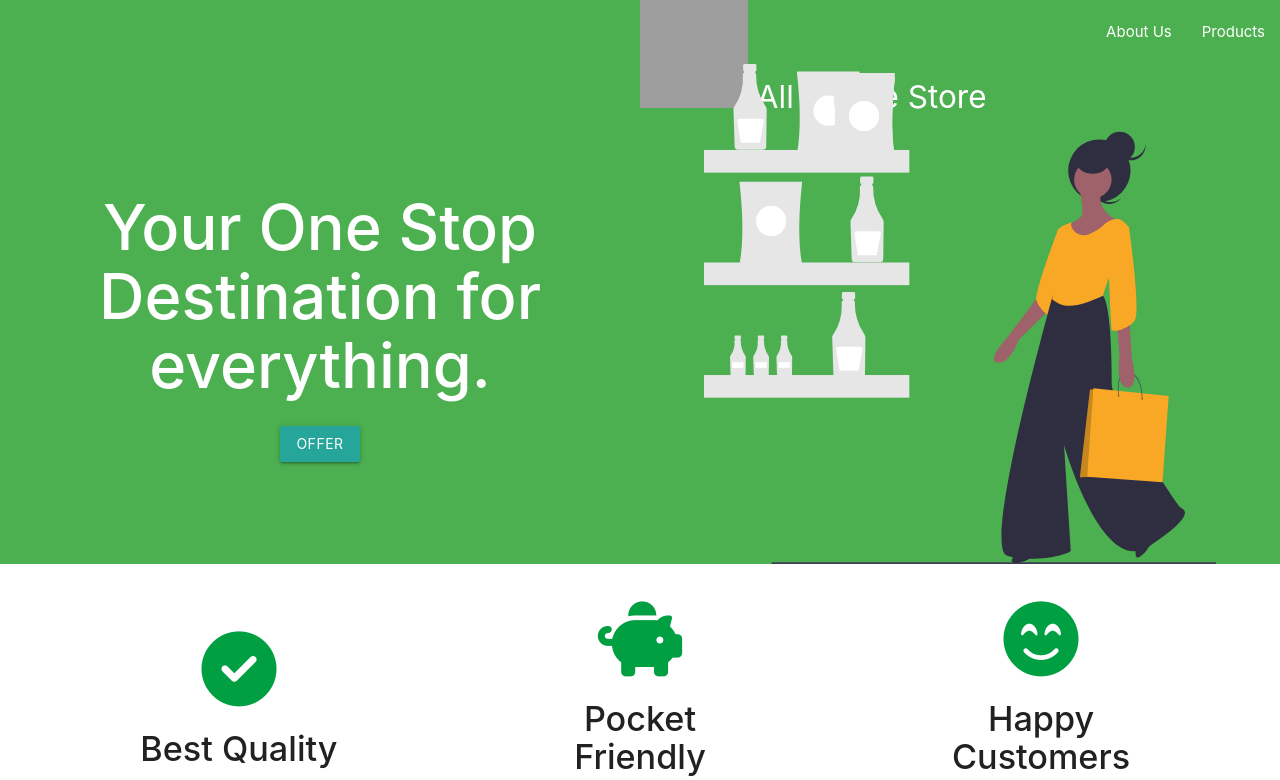
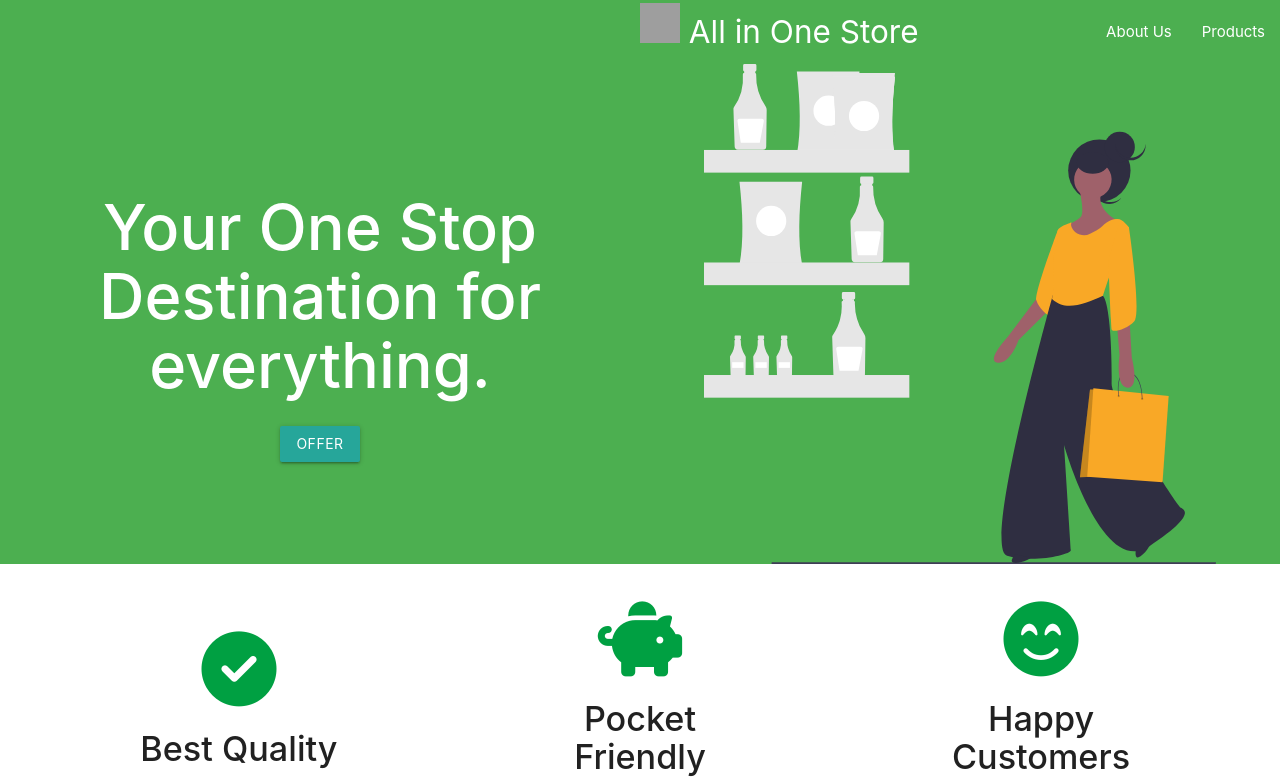
Before and after one commit to simsam0502/Web-Quest-Round-2, a plain HTML site: page index.html in a window 1280 px wide. In both pictures the pointer is over the picture 660 px from the left and 23 px from the top of the page. Shown: the top 780 px of the page. Drawn offline with nearby package versions, Linux system fonts and the light colour scheme; grey boxes are pictures that could not be loaded.

Commit message:
Final Commit

```diff
--- a/css/styles.css
+++ b/css/styles.css
@@ -169,3 +169,7 @@ a:hover {
     height:40px;
     width:40px;
 }
+.brand-logo img:hover{
+    height:40px;
+    width:40px;
+}
```
